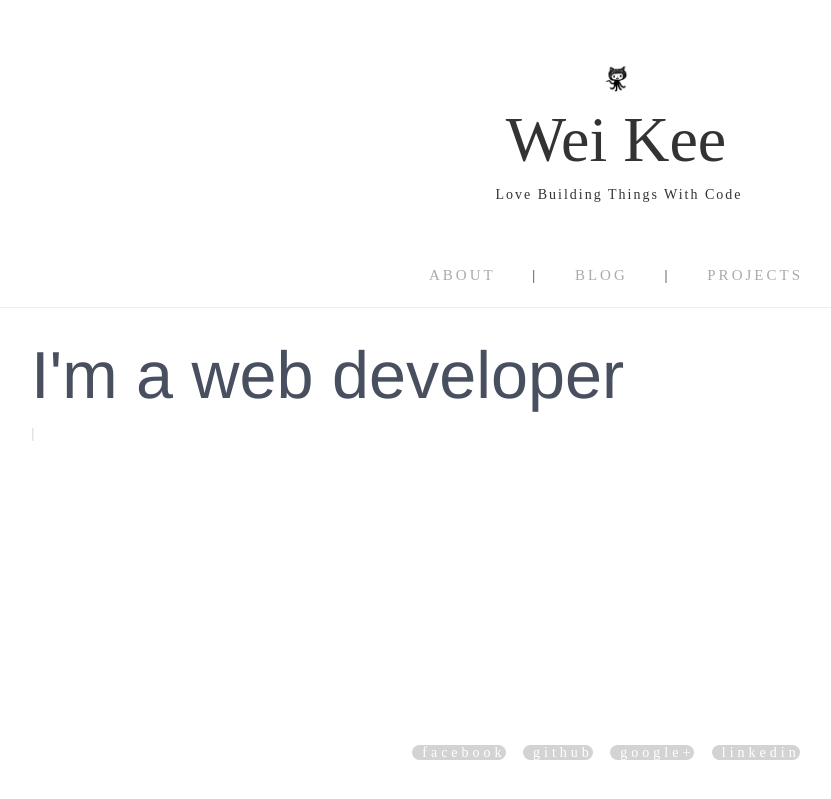
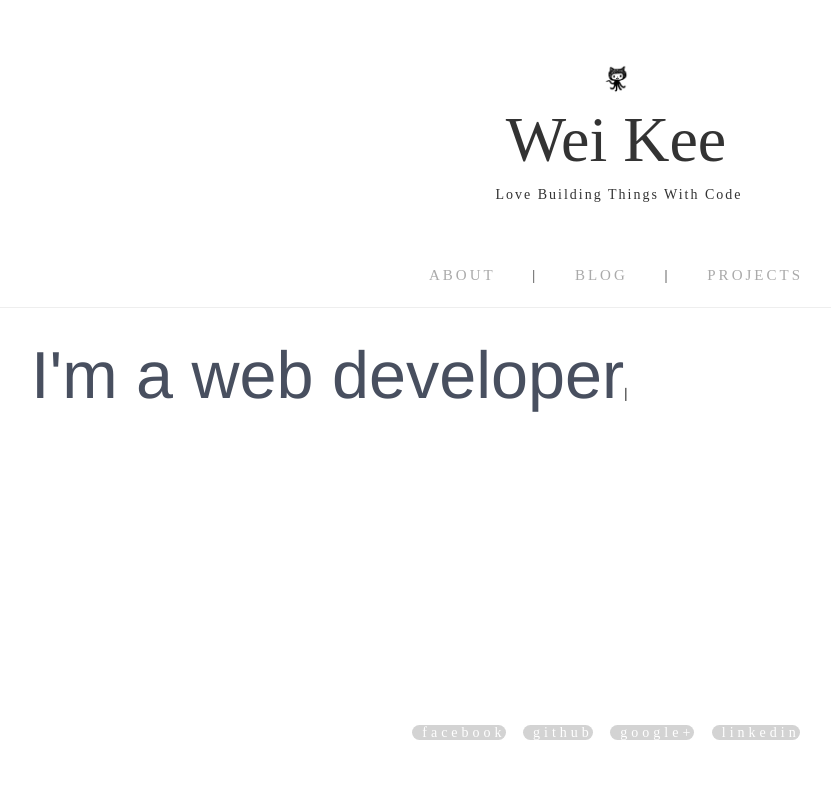
Before and after one commit to weikee94/Blog, a Jekyll site: the page built from index.html, in a window 1280 px wide. Shown: the top 799 px of the page, without its empty margins (24-855 px from the left). Built offline with Jekyll 4.4.1, drawn with Linux system fonts in a browser that asks for light colours; nearby versions of some CDN libraries; comment, search, counter and statistics services are not loaded.

Commit message:
no message

```diff
--- a/_includes/css/main.css
+++ b/_includes/css/main.css
@@ -31,7 +31,7 @@
 	font-family: serif;
 	color: #4D4D4D;
 }
-
+/**
 .typed-cursor{
     opacity: 1;
     -webkit-animation: blink 0.7s infinite;
@@ -53,10 +53,10 @@
     50% { opacity:0; }
     100% { opacity:1; }
 }
-
+**/
 .element{
 	font-size: 4.75em;
 	font-weight: 300;
 	color: #484f5f;
-
+	text-align: center;
 }
--- a/index.html
+++ b/index.html
@@ -13,6 +13,6 @@
 			{{ posts.date | date: '%B %d, %Y' }}
 			{{ posts.title }}</a>
 		{% endfor %}-->
-		<div class="element"></div>
+		<span class="element"></span>
 	</div>
 </div>
```
